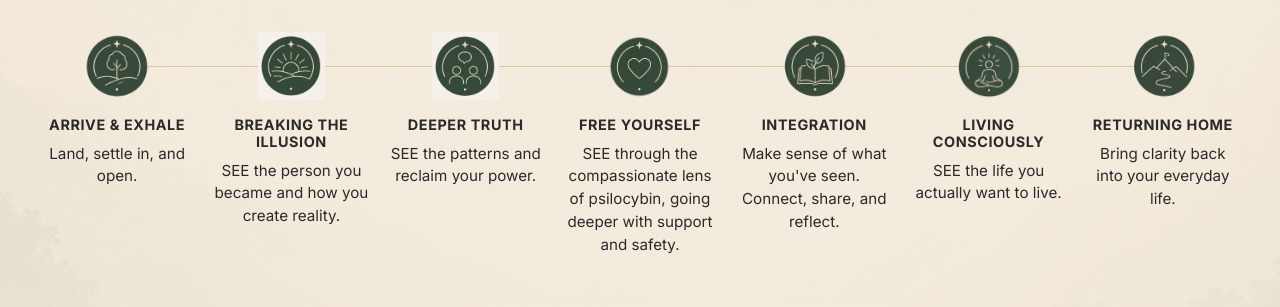
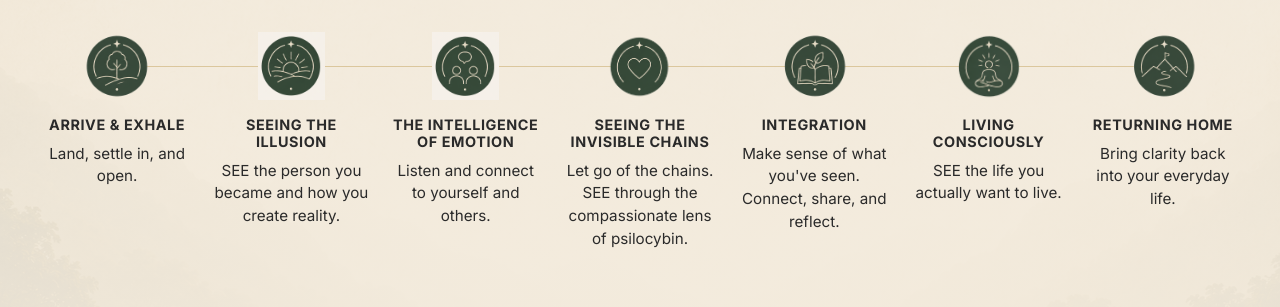
Before and after one commit to lilamanjari/see-retreat-sales-page, a Next.js app: page / in a window 1280 px wide. Shown: the part 2816-3123 px from the top of the page. Built offline with nearby package versions, Linux system fonts and the light colour scheme; no server answers.

Commit message:
Fixed texts

```diff
--- a/app/page.js
+++ b/app/page.js
@@ -55,18 +55,18 @@ const differentiators = [
 const journeySteps = [
   ["Arrive & Exhale", "Land, settle in, and open.", "/symbols-2/1-tree.png"],
   [
-    "Breaking The Illusion",
+    "SEEing The Illusion",
     "SEE the person you became and how you create reality.",
     "/symbols-2/2-sunrise.png",
   ],
   [
-    "Deeper Truth",
-    "SEE the patterns and reclaim your power.",
+    "The Intelligence of Emotion",
+    "Listen and connect to yourself and others.",
     "/symbols-2/3-talking.png",
   ],
   [
-    "Free Yourself",
-    "SEE through the compassionate lens of psilocybin, going deeper with support and safety.",
+    "SEEing the Invisible Chains",
+    "Let go of the chains. SEE through the compassionate lens of psilocybin.",
     "/symbols-2/4-compassion-2.png",
   ],
   [
```
